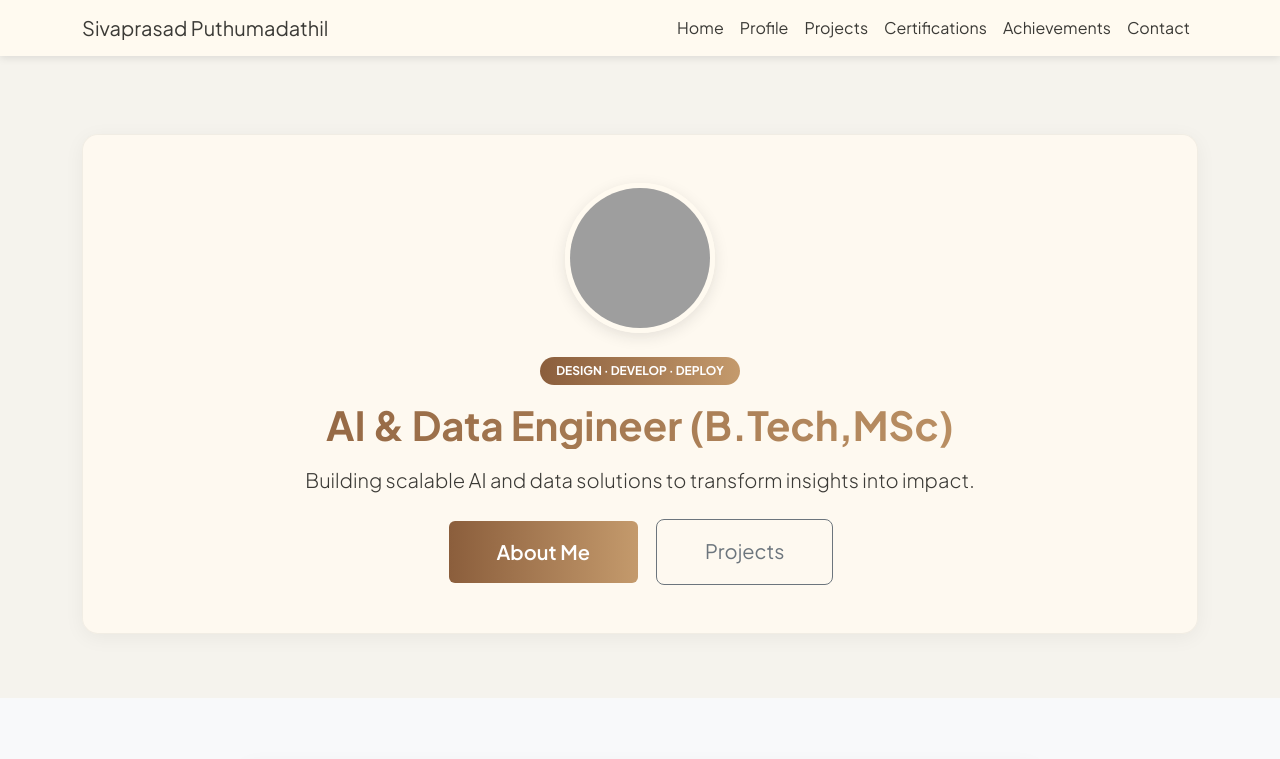
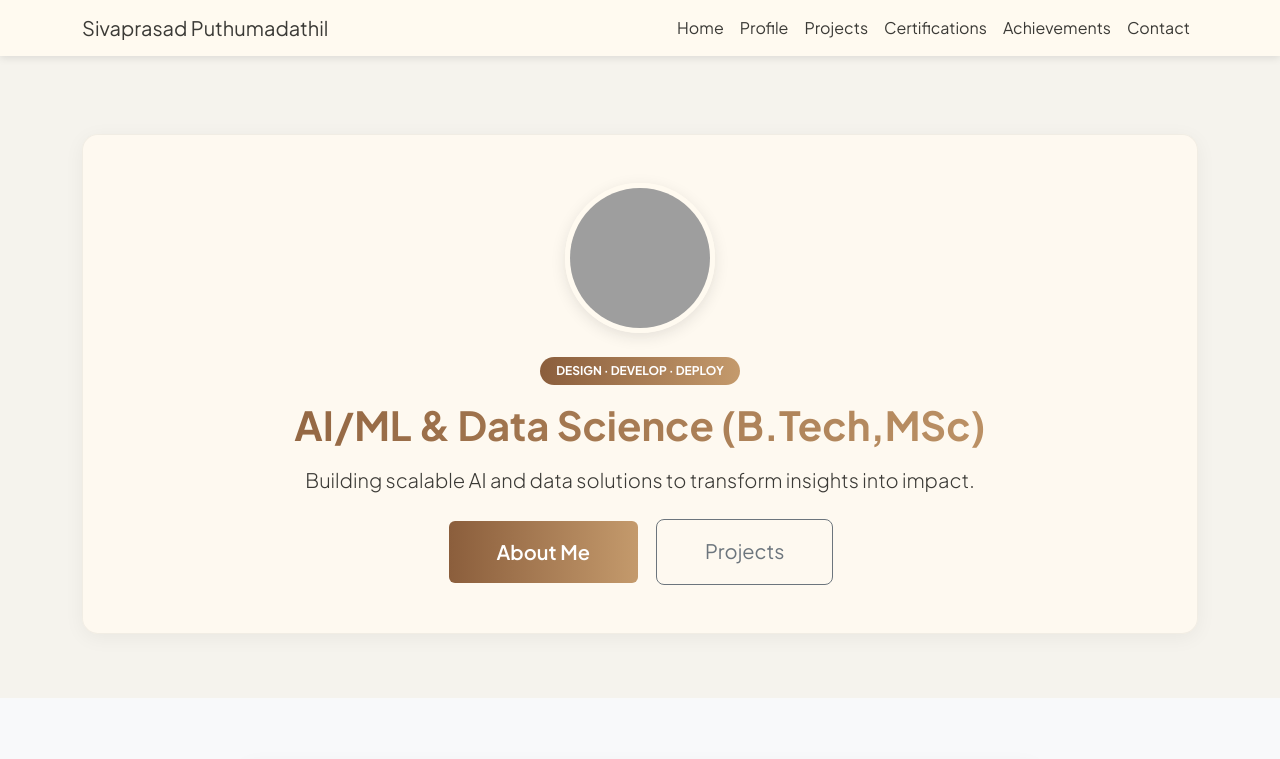
Before and after one commit to siva1999/portfolio, a plain HTML site: page index.html in a window 1280 px wide. Shown: the top 759 px of the page. Drawn offline with nearby package versions, Linux system fonts and the light colour scheme; grey boxes are pictures that could not be loaded.

Commit message:
Update index.html

```diff
--- a/index.html
+++ b/index.html
@@ -136,7 +136,7 @@
         <div class="badge text-white mb-3" style="background:linear-gradient(90deg,#8b5e3c,#c49a6c);padding:0.5rem 1rem;border-radius:1rem;">
           DESIGN · DEVELOP · DEPLOY
         </div>
-        <h1 class="section-title mb-3">AI & Data Engineer (B.Tech,MSc) </h1>
+        <h1 class="section-title mb-3">AI/ML & Data Science (B.Tech,MSc) </h1>
         <p class="lead fw-light mb-4">Building scalable AI and data solutions to transform insights into impact.</p>
         <div class="d-flex justify-content-center gap-3">
           <a href="profile.html" class="btn btn-futuristic btn-lg px-5 py-3">About Me</a>
```
